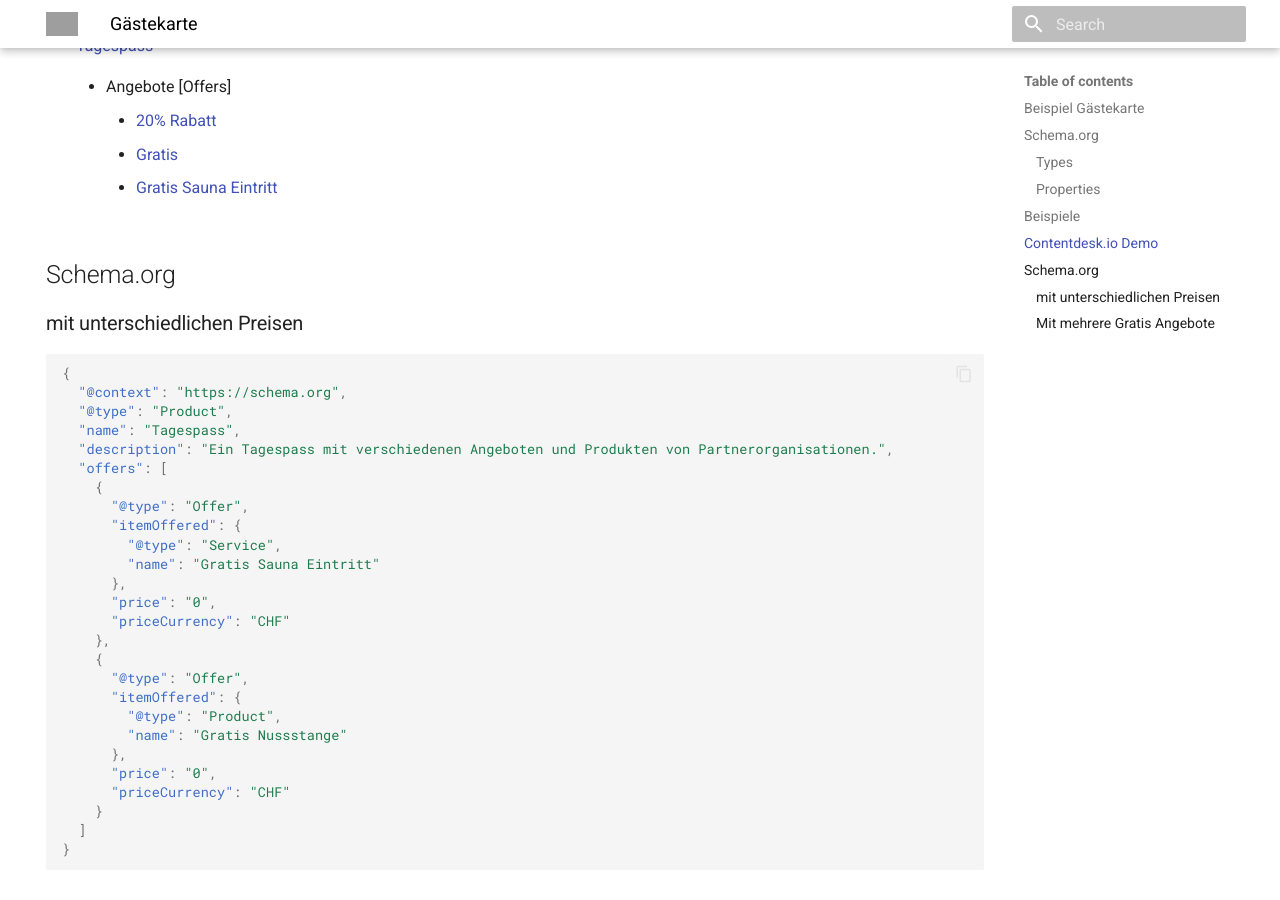
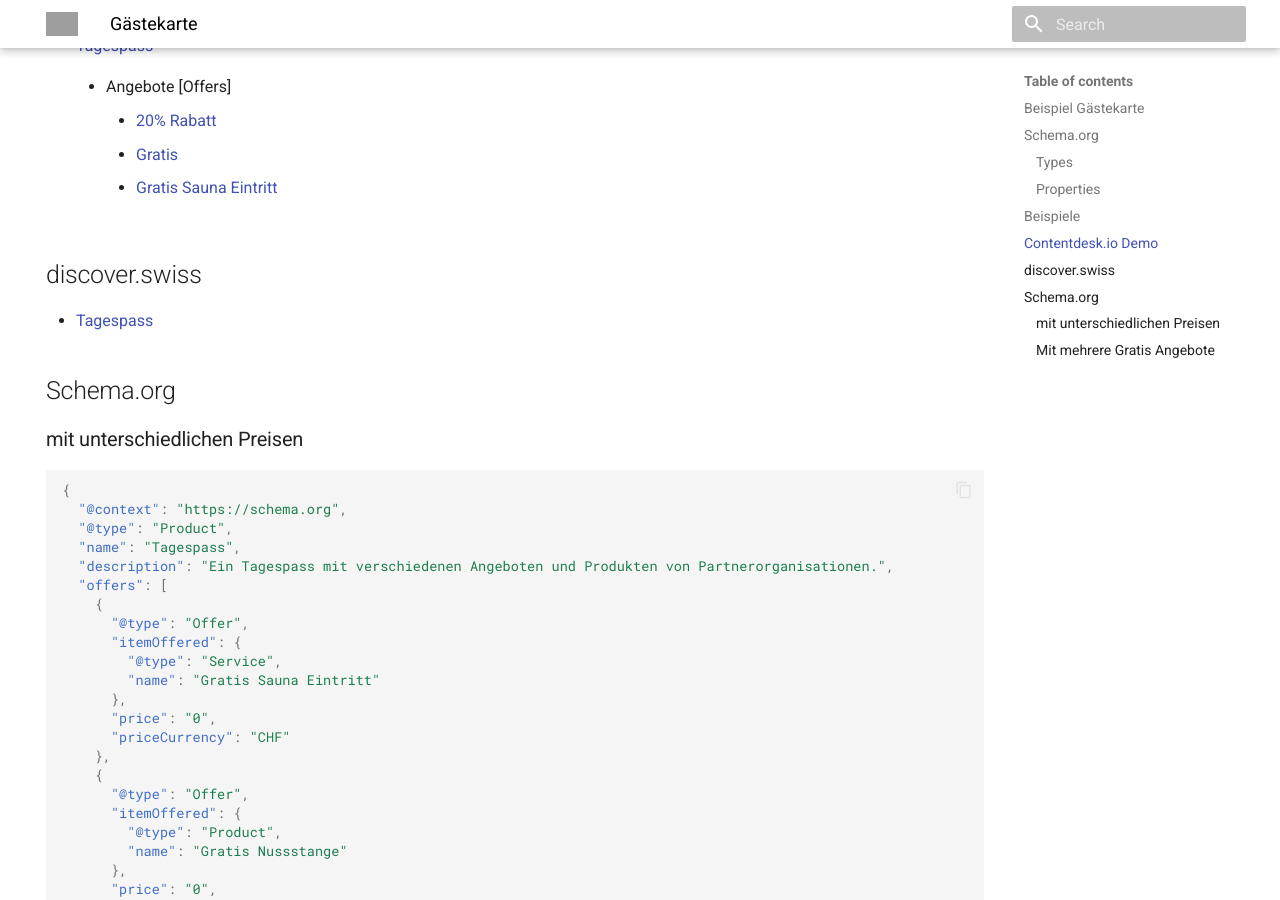
Before and after one commit to tsolenthaler/docs.contentdesk.io, an MkDocs documentation site: the page built from docs/dev/concepts/gaestekarte.md, in a window 1280 px wide and 900 px high, scrolled down 1580 px. Built offline with MkDocs 1.6.1 and Material for MkDocs 9.7.7, drawn with Linux system fonts in a browser that asks for light colours; grey boxes are pictures that could not be loaded.

Commit message:
Refactor gaestekarte.md and add discover.swiss link

```diff
--- a/docs/dev/concepts/gaestekarte.md
+++ b/docs/dev/concepts/gaestekarte.md
@@ -78,7 +78,9 @@ graph TD
         * [Gratis](https://demo.pim.tso.ch/#/enrich/product/8b42f340-85bb-4bd1-b9c5-d0e23887bd94)
         * [Gratis Sauna Eintritt](https://demo.pim.tso.ch/#/enrich/product/345c8f62-f583-4331-9523-af9ed65e0e54)
 
+## discover.swiss
 
+- [Tagespass](https://partner-test.discover.swiss/infocenter/details/Product/ctd_74589a84-bfb9-4fcb-a086-a349ba10205d?tab=0)
 
 ## Schema.org
 
```
